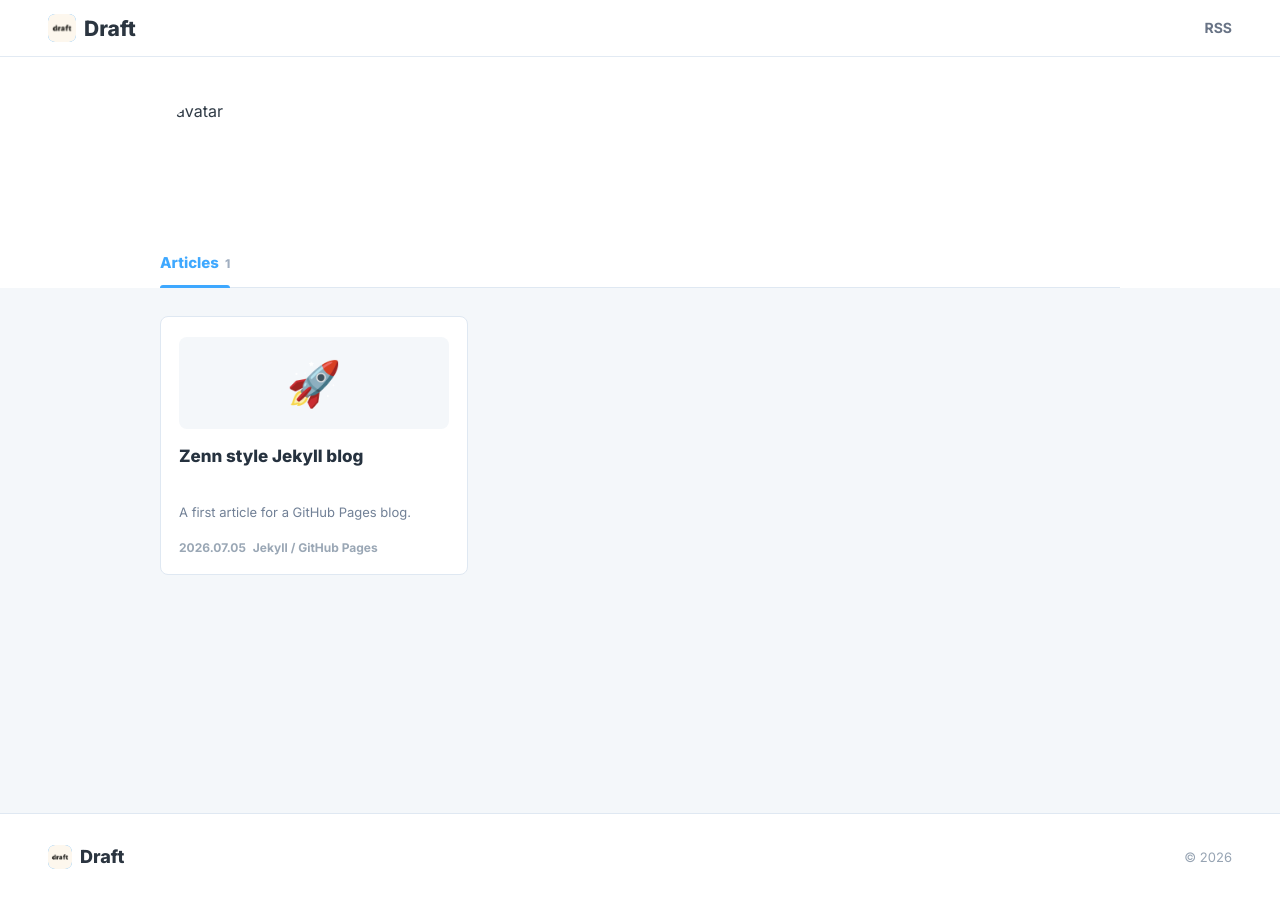
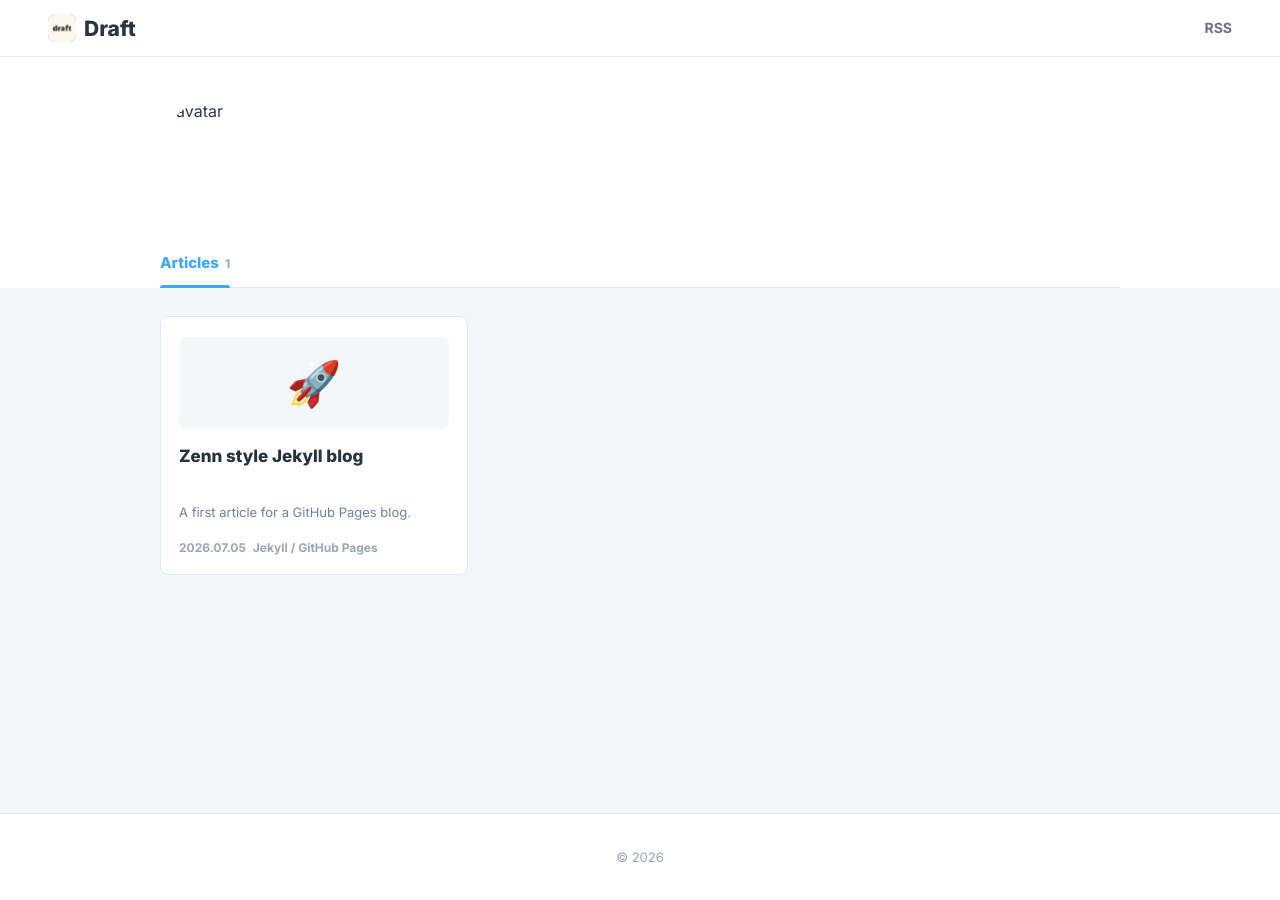
Before and after one commit to touyamakou/touyamakou.github.io, a Jekyll site: the page built from index.html, in a window 1280 px wide. Built offline with Jekyll 4.4.1, drawn with Linux system fonts in a browser that asks for light colours.

Commit message:
Remove footer logo

```diff
--- a/_includes/footer.html
+++ b/_includes/footer.html
@@ -1,16 +1,5 @@
-{% assign brand_url = site.brand.url | default: '/' %}
 <footer class="site-footer">
   <div class="wide-container footer-inner">
-    <a class="zenn-logo small" href="{{ brand_url | relative_url }}" aria-label="{{ site.brand.title | default: site.title }} home">
-      <span class="zenn-mark">
-        {% if site.brand.icon_image and site.brand.icon_image != '' %}
-          <img src="{{ site.brand.icon_image | relative_url }}" alt="" aria-hidden="true">
-        {% else %}
-          {{ site.brand.icon_text | default: 'Z' }}
-        {% endif %}
-      </span>
-      <span class="zenn-word">{{ site.brand.title | default: site.title }}</span>
-    </a>
     <p>&copy; {{ 'now' | date: '%Y' }} {{ site.profile.name }}</p>
   </div>
 </footer>
--- a/assets/css/main.css
+++ b/assets/css/main.css
@@ -57,7 +57,6 @@ img { display: block; max-width: 100%; }
   font-weight: 800;
   line-height: 1;
 }
-.zenn-logo.small { color: #718096; }
 .zenn-mark {
   display: grid;
   width: 28px;
@@ -369,20 +368,13 @@ img { display: block; max-width: 100%; }
 .footer-inner {
   display: flex;
   align-items: center;
-  justify-content: space-between;
+  justify-content: center;
   min-height: 86px;
   gap: 16px;
   color: #97a4b3;
   font-size: 13px;
 }
 .footer-inner p { margin: 0; }
-.footer-inner .zenn-mark {
-  width: 24px;
-  height: 24px;
-  font-size: 14px;
-}
-
-.footer-inner .zenn-word { font-size: 18px; }
 
 @media (max-width: 900px) {
   .post-grid-list { grid-template-columns: repeat(2, minmax(0, 1fr)); }
@@ -413,7 +405,6 @@ img { display: block; max-width: 100%; }
   .post-card-link { min-height: auto; }
   .article-header { padding: 34px 24px 20px; }
   .article-body { padding: 12px 24px 42px; font-size: 16px; }
-  .footer-inner { flex-direction: column; justify-content: center; }
 }
 /* Zenn-like article page */
 .zenn-article {
```
